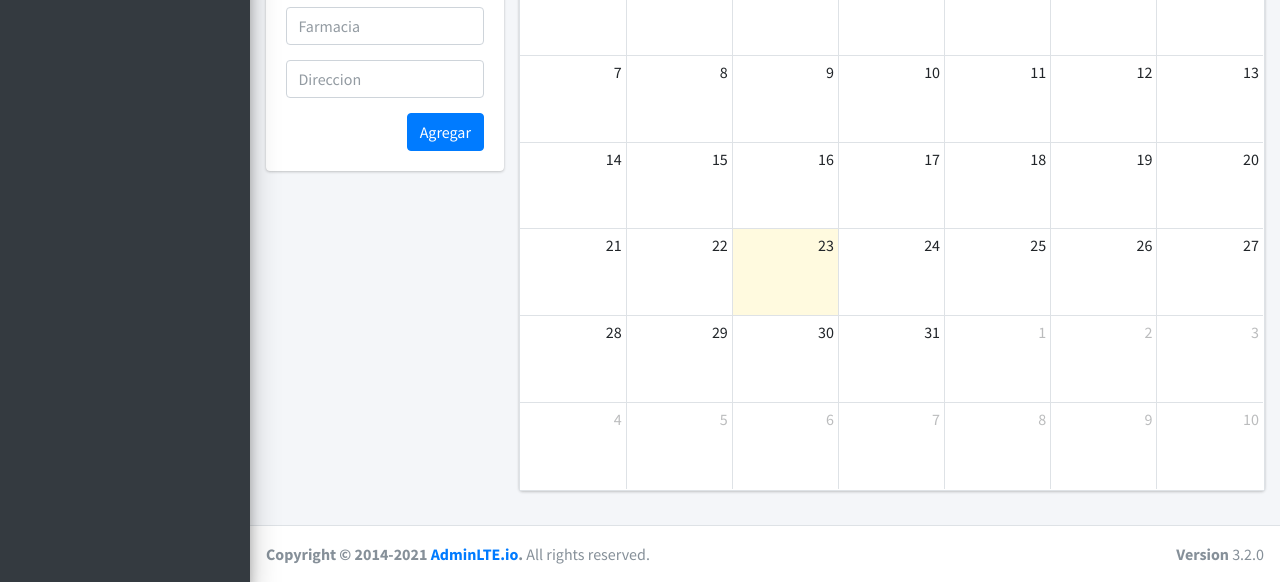
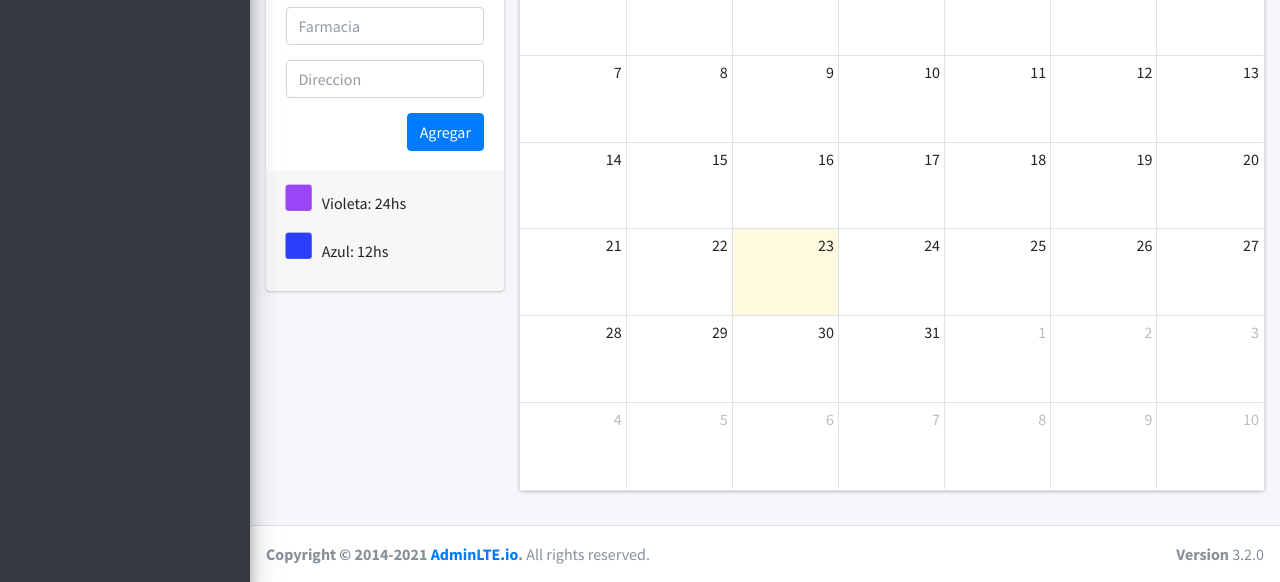
Before and after one commit to eliasbrucart/FarmaciaVernhes, a PHP site: page /FarmaciaVernhes/ in a window 1280 px wide. Shown: the part 218-800 px from the top of the page. Run offline with PHP 8.4, Linux system fonts and the light colour scheme; data that the repository does not hold is empty; some libraries are stand-ins or nearby versions.

Commit message:
Added card footer with guides in calendar

```diff
--- a/ajax/admin_module_ajax.php
+++ b/ajax/admin_module_ajax.php
@@ -54,7 +54,7 @@ class AdminModuleAjax{
                 }else{
                     $data_arr[$i]['color'] = '#2a3efc';
                 }
-                $data_arr[$i]['url'] = 'https://www.shinerweb.com';
+                $data_arr[$i]['url'] = '#';
             }
 
             $data = array('status' => true,
--- a/views/css/admin/admin_module.css
+++ b/views/css/admin/admin_module.css
@@ -1,5 +1,15 @@
 .addPharmacy, .addressPharmacy{
     margin-bottom: 15px;
+}
+.violetSquare{
+    font-size: 30px;
+    color: #9b46f6;
+    margin-right: 10px;
+}
+.blueSquare{
+    font-size: 30px;
+    color: #2a3efc;
+    margin-right: 10px;
 }
 /*=============================================
 ESCRITORIO MEDIANO O TABLET HORIZONTAL (MD revisamos en 1024px)
--- a/views/js/turner/turner_module.js
+++ b/views/js/turner/turner_module.js
@@ -46,7 +46,7 @@ $(function(){
             location.reload();
         }
         console.log("Chequeando cambio de fecha a cada minuto!");
-    }, 1800000); //half hour
+    }, 60000); //half hour
 
     GetTodayPharmacies(actualDateToDBFormat);
 
--- a/views/modules/admin/admin_module.php
+++ b/views/modules/admin/admin_module.php
@@ -51,6 +51,10 @@
                   </div>
                   <!-- /input-group -->
                 </div>
+                <div class="card-footer">
+                  <p class="violetSquareText"><i class="fas fa-square violetSquare"></i>Violeta: 24hs</p>
+                  <p class="blueSquareText"><i class="fas fa-square blueSquare"></i>Azul: 12hs</p>
+                </div>
               </div>
             </div>
           </div>
```
